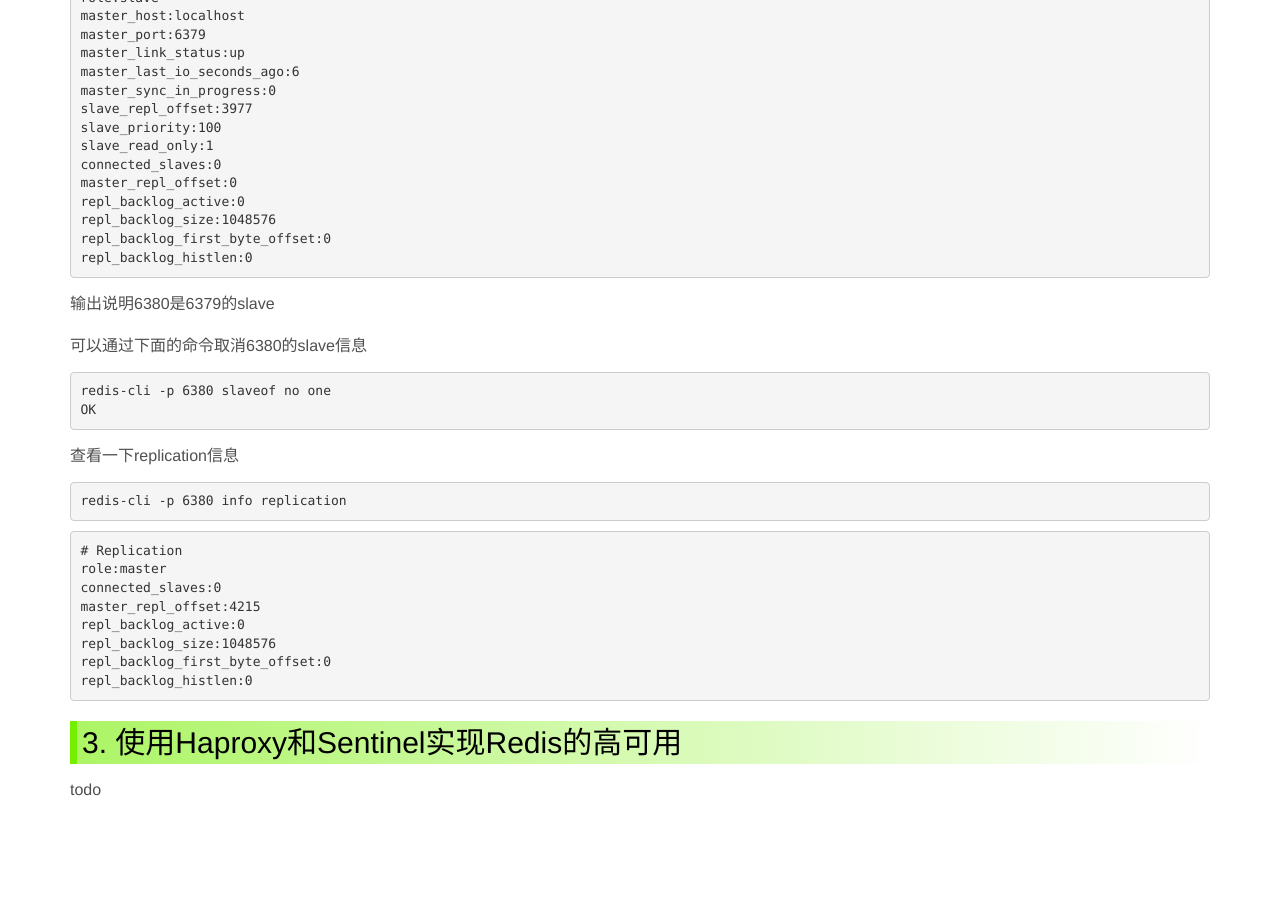
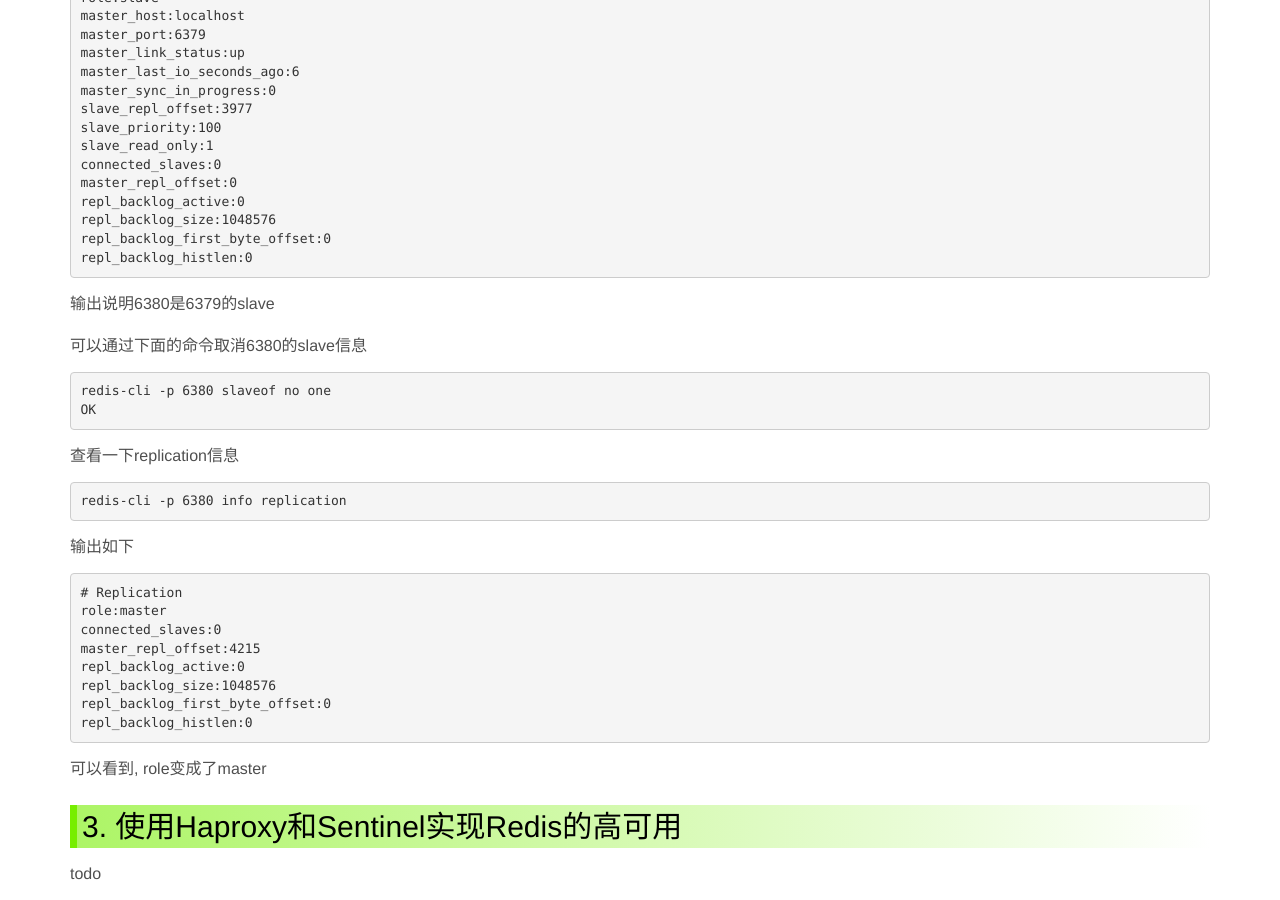
Before and after one commit to ronniewang/ronniewang.github.io, a Jekyll site: the page built from _posts/2016-06-18-redis-ha.md, in a window 1280 px wide and 900 px high, scrolled down 4051 px. Built offline with Jekyll 4.4.1, drawn with Linux system fonts in a browser that asks for light colours; before the commit the page ends 4867 px from its top, so only the background shows below that.

Commit message:
update files

````diff
--- a/_posts/2016-06-18-redis-ha.md
+++ b/_posts/2016-06-18-redis-ha.md
@@ -241,6 +241,8 @@ OK
 redis-cli -p 6380 info replication
 ```
 
+输出如下
+
 ```
 # Replication
 role:master
@@ -252,6 +254,8 @@ repl_backlog_first_byte_offset:0
 repl_backlog_histlen:0
 ```
 
+可以看到, role变成了master
+
 ## 3. 使用Haproxy和Sentinel实现Redis的高可用
 
 todo
````
